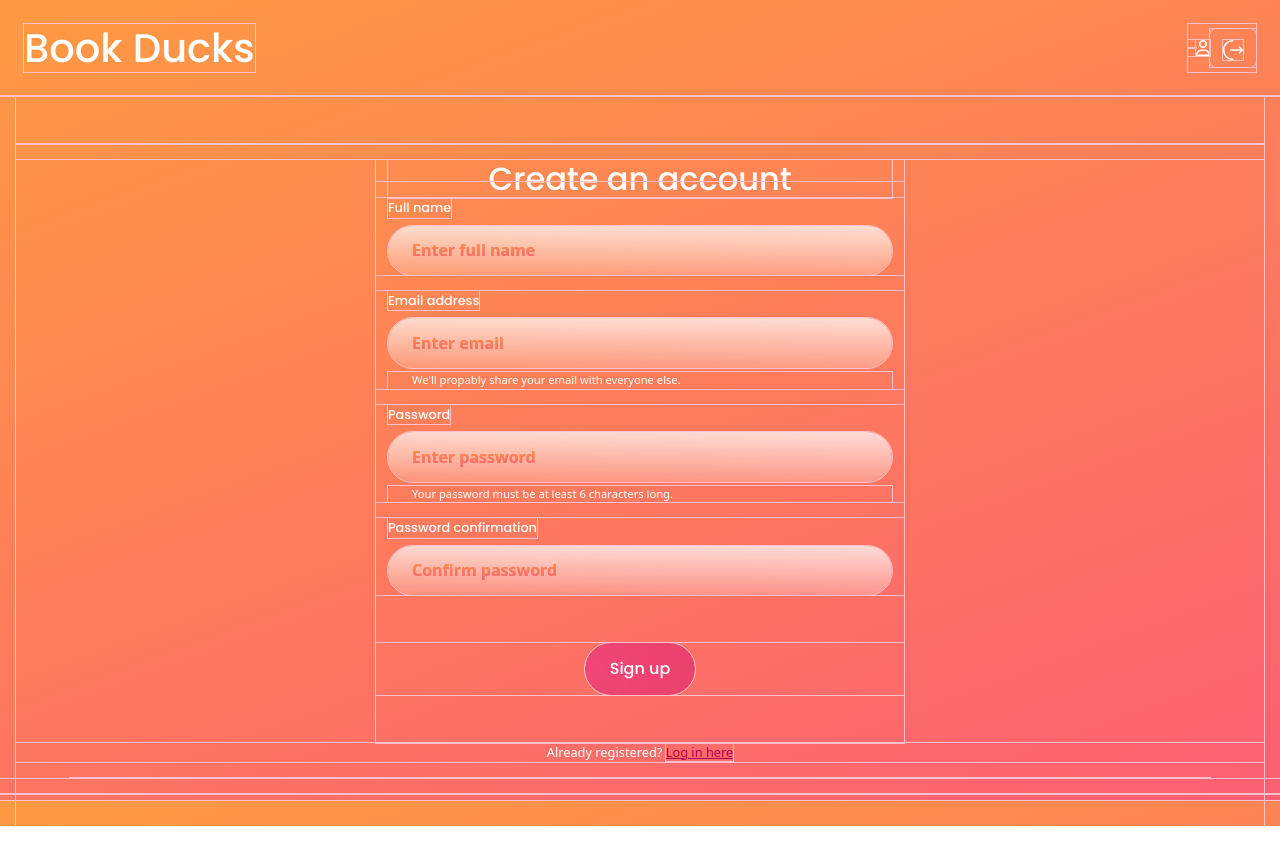
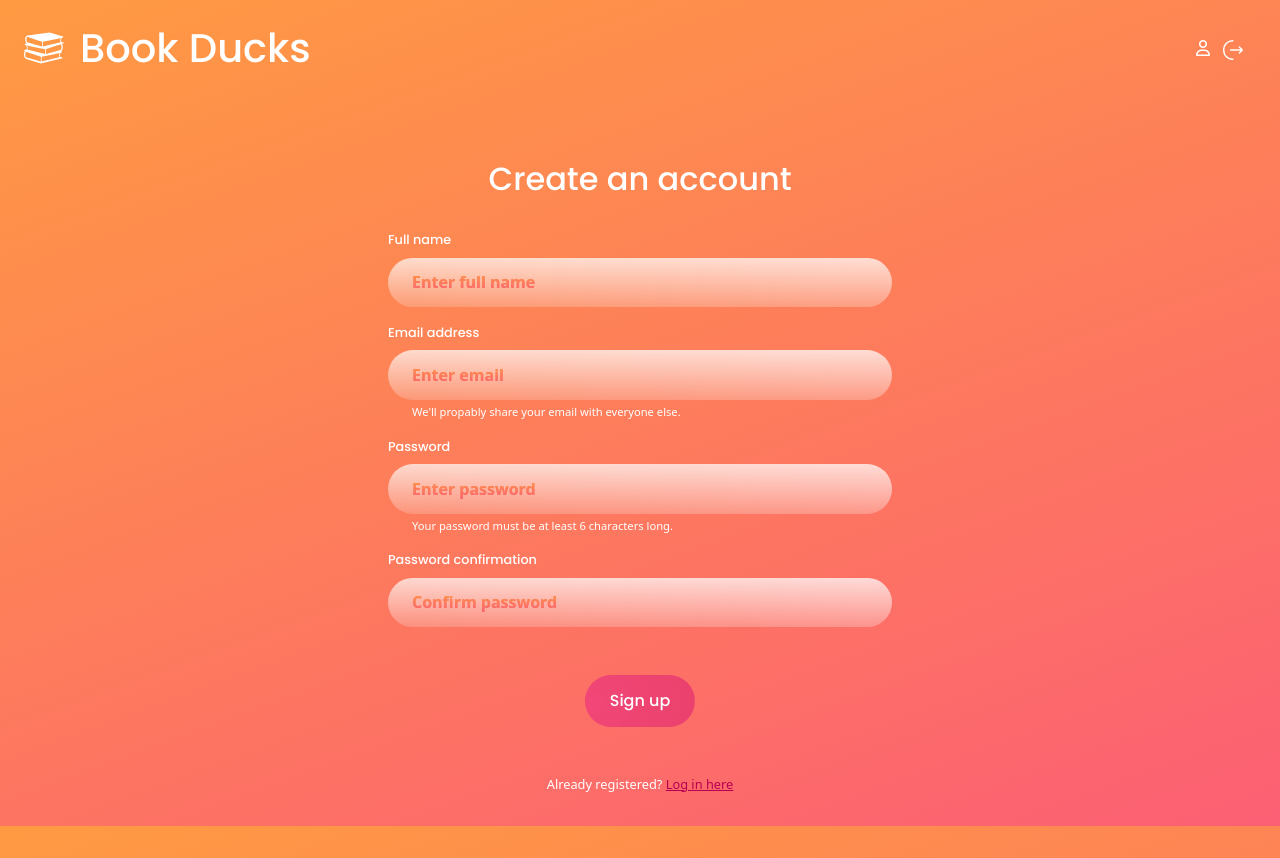
Before and after one commit to stinanerin/book-ducks, a plain HTML site: page frontend/index.html in a window 1280 px wide. Before the commit the page ends 826 px from the top, so only its background shows below. Drawn offline with nearby package versions, Linux system fonts and the light colour scheme; no server answers.

Commit message:
Add logo and some styling

```diff
--- a/frontend/index.html
+++ b/frontend/index.html
@@ -34,7 +34,8 @@
 <body>
 
     <header class="d-flex justify-content-between p-4">
-        <div>
+        <div class="d-flex">
+            <img class="logo" src="assets/icons/books-stack-of-three.svg" alt="Book Ducks Logo" aria-hidden="true" />
             <h1>Book Ducks</h1>
         </div>
         <div class="d-flex justify-content-end align-items-center ">
--- a/frontend/styles/partials/_form.scss
+++ b/frontend/styles/partials/_form.scss
@@ -1,3 +1,4 @@
+form {
 
     input, input:active, input:focus,
     input:-webkit-autofill,
@@ -83,3 +84,7 @@ label {
         color:$p-white;
         padding-left: 1.5rem;
     }
+    h2 {
+        margin-bottom: 1em;
+    }
+}
--- a/frontend/styles/partials/_global.scss
+++ b/frontend/styles/partials/_global.scss
@@ -1,6 +1,6 @@
-* {
-    outline: 1px solid pink;
-}
+// * {
+//     outline: 1px solid pink;
+// }
 
 // RESET
 
--- a/frontend/styles/partials/_header.scss
+++ b/frontend/styles/partials/_header.scss
@@ -5,4 +5,8 @@ header div {
     img {
         width: 20px;
     }
+    .logo {
+        width: 40px;
+        margin-right: 1rem;
+    }
 }
```
Also changed, not shown: frontend/assets/icons/books-stack-of-three.svg (added), frontend/styles/style.css, 1 other file. Lines whose indentation alone changed are shown as unchanged.
